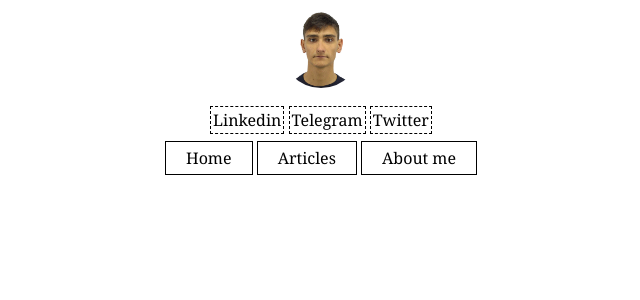
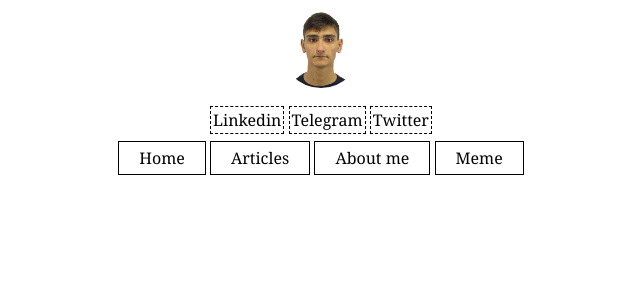
Before and after one commit to amaslak0v/blog, a Flask app: page / in a window 1280 px wide. Shown: the top 300 px of the page, without its empty margins (319-959 px from the left). Run offline with Flask 2, Linux system fonts and the light colour scheme.

Commit message:
POC 1.0 meme page

```diff
--- a/blog.py
+++ b/blog.py
@@ -1,6 +1,8 @@
 from flask import Flask, escape, request, render_template, redirect
 
 app = Flask(__name__)
+cv_google_doc_link = 'https://docs.google.com/document/d/1z9YO3m5PKo_EQzLhgE4dDuF1bZDK6WB4zihNsBTNupY' + '/preview'
+
 
 @app.route('/')
 def index():
@@ -8,5 +10,12 @@ def index():
 
 @app.route('/me')
 def me():
-    return redirect('https://docs.google.com/document/d/1z9YO3m5PKo_EQzLhgE4dDuF1bZDK6WB4zihNsBTNupY/preview', code=302)
+    return redirect( cv_google_doc_link, code=302)
     # return render_template('about-me.html')
+
+@app.route('/meme')
+def meme():
+    return render_template('meme.html')
+
+if __name__ == '__main__':
+    app.run(host='0.0.0.0', port=80)
--- a/templates/index.html
+++ b/templates/index.html
@@ -23,6 +23,7 @@
                     <li><a href="#">Home</a></li>
                     <li><a href="#">Articles</a></li>
                     <li><a href="{{ url_for('me') }}">About me</a></li>
+                    <li><a href="{{ url_for('meme') }}">Meme</a></li>
                 </ul>
             </nav>
         </header>
```
Also changed, not shown: requirements.txt (+1 -6 lines), templates/meme.html (added, +11 -0 lines), README.md, static/images/meme-vim.jpg (added), 1 other file.
